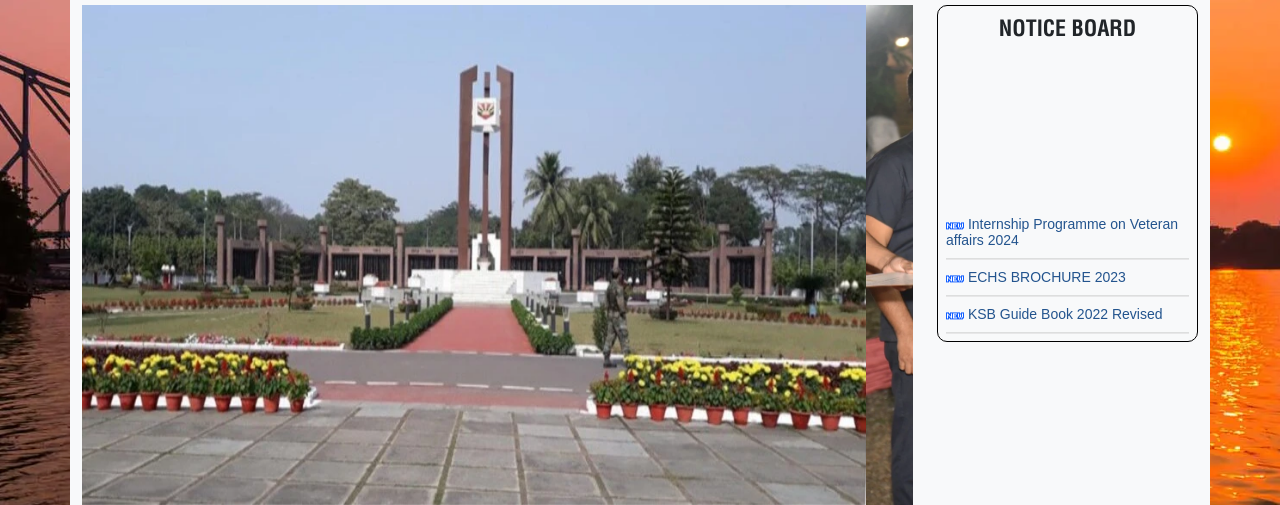
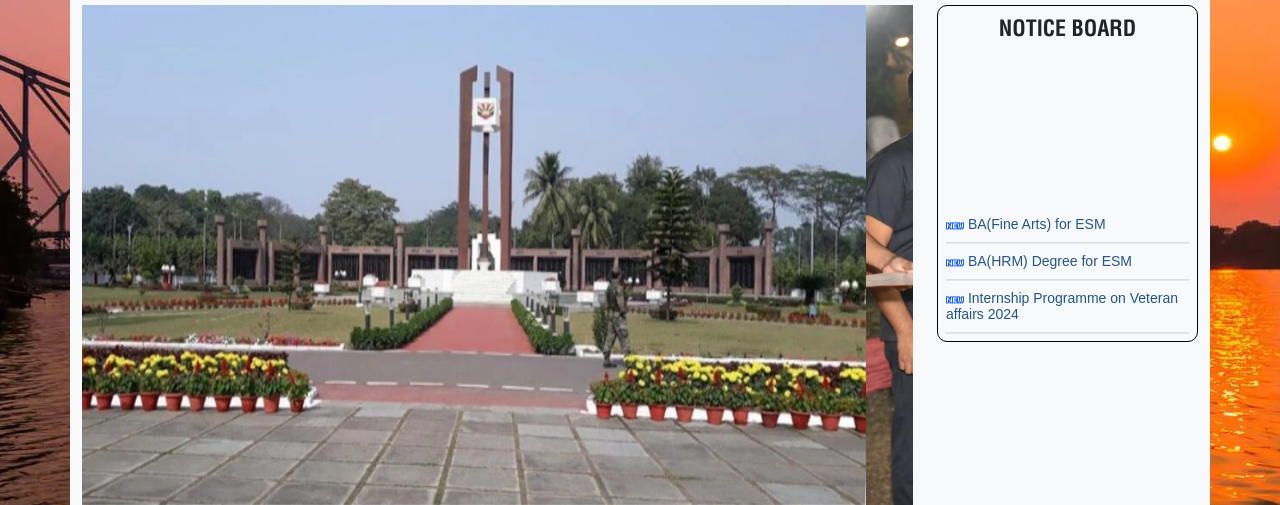
Before and after one commit to Sam8239/rsb_website, a plain HTML site: page index.html in a window 1280 px wide. Shown: the part 191-696 px from the top of the page. Drawn offline with nearby package versions, Linux system fonts and the light colour scheme.

Commit message:
Added new notices

```diff
--- a/index.html
+++ b/index.html
@@ -223,6 +223,18 @@
                         <div class="scroll_up">
                             <p class="mbot">
                                 <img src="images/new.gif" alt="">
+                                <a href="pdf/notice_board/BA(Fine Arts)_for_ESM.pdf" target="_blank">
+                                    BA(Fine Arts) for ESM
+                                </a>
+                            </p>
+                            <p class="mbot">
+                                <img src="images/new.gif" alt="">
+                                <a href="pdf/notice_board/BA(HRM)_Degree_for_ESM.pdf" target="_blank">
+                                    BA(HRM) Degree for ESM
+                                </a>
+                            </p>
+                            <p class="mbot">
+                                <img src="images/new.gif" alt="">
                                 <a href="pdf/notice_board/First_Internship_Programme_at_WBRSB.pdf" target="_blank">
                                     Internship Programme on Veteran affairs 2024
                                 </a>
@@ -234,38 +246,32 @@
                                 </a>
                             </p>
                             <p class="mbot">
-                                <img src="images/new.gif" alt="">
                                 <a href="pdf/notice_board/KSB_Guide_Book_2022_Revised.pdf" target="_blank">
                                     KSB Guide Book 2022 Revised
                                 </a>
                             </p>
                             <p class="mbot">
-                                <img src="images/new.gif" alt="">
                                 <a href="pdf/notice_board/Battle_Casualty_Entitlements.pdf" target="_blank">
                                     Battle Casualty Entitlements
                                 </a>
                             </p>
 
                             <p class="mbot">
-                                <img src="images/new.gif" alt="">
                                 <a href="pdf/Contacts.pdf" target="_blank">Addresses & Contacts of RSB & ZSBs offices in
                                     West Bengal
                                 </a>
                             </p>
                             <p class="mbot">
-                                <img src="images/new.gif" alt="">
                                 <a href="pdf/notice_board/Updated_Tele_Directory_of_Rajya_Sainik_Boards_of_States_&_UTs.pdf"
                                     target="_blank">Telephone Directory of Rajya Sainik Boards of States & UTs
                                 </a>
                             </p>
                             <p class="mbot">
-                                <img src="images/new.gif" alt="">
                                 <a href="pdf/notice_board/Welfare_Schemes_Procedure_to_follow_in_case_of_payment_failure.pdf"
                                     target="_blank">Welfare Schemes- Procedure to follow in case of payment failure
                                 </a>
                             </p>
                             <p class="mbot">
-                                <img src="images/new.gif" alt="">
                                 <a href="pdf/notice_board/Telephone_Directory_Records.pdf" target="_blank">Telephone
                                     Directory Records
                                 </a>
```
Also changed, not shown: 2 other files.
